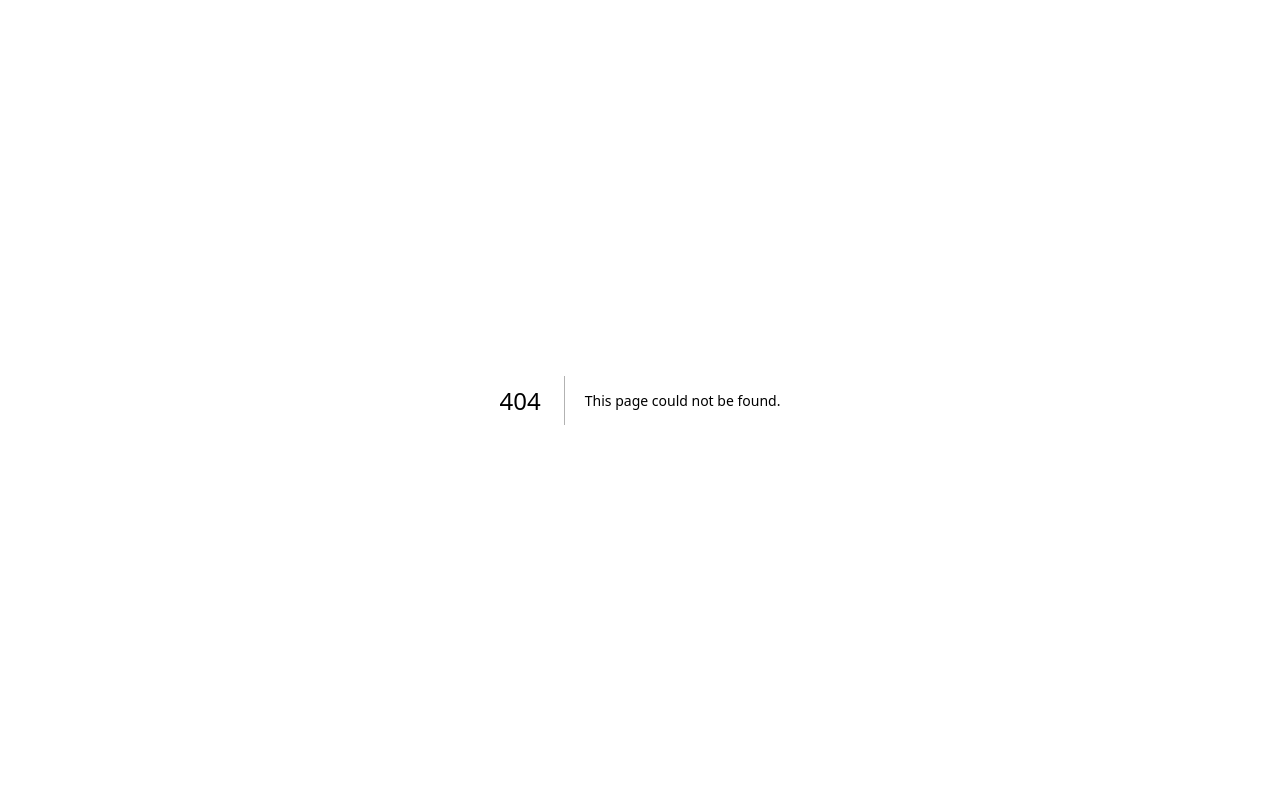
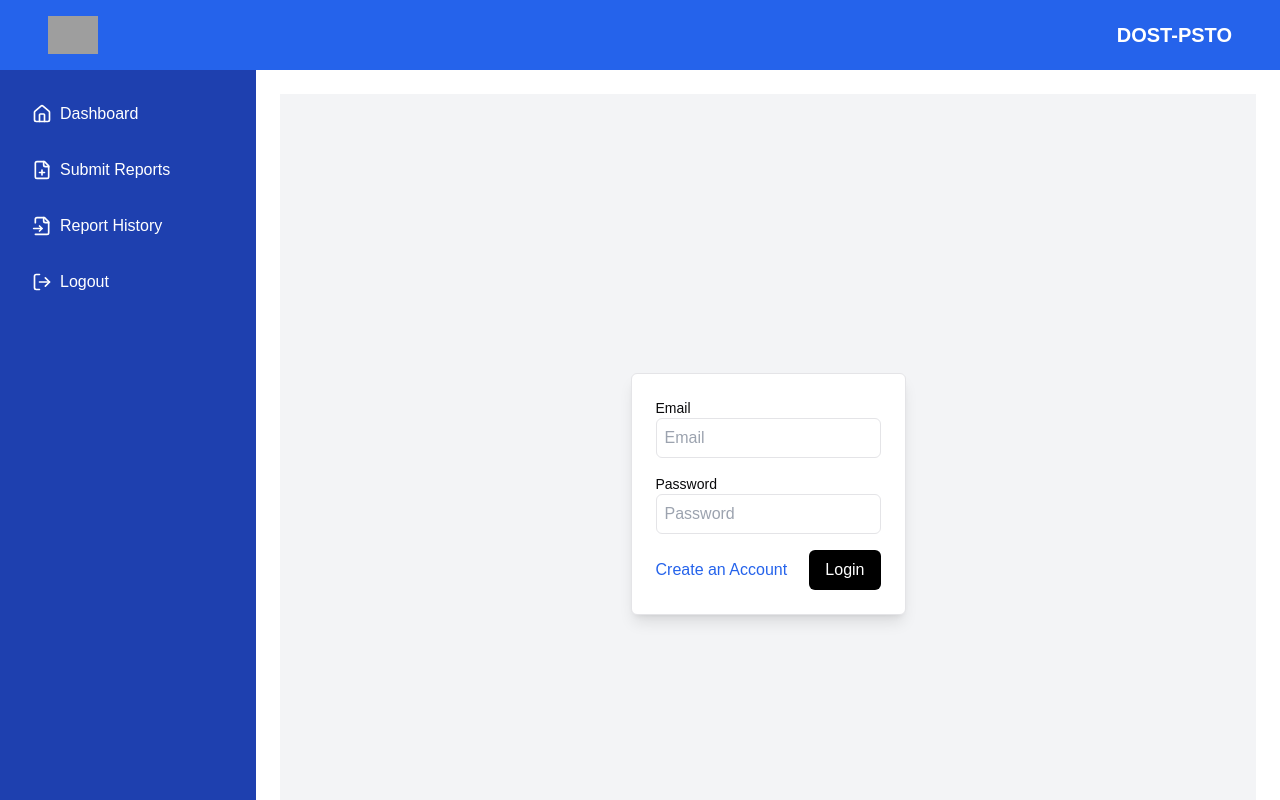
Before and after one commit to mawijardiniano/TechnicaSupportSystem, a Next.js app: page /users/authentication/login in a window 1280 px wide. Before the commit this address had no page. Built offline with nearby package versions, Linux system fonts and the light colour scheme; grey boxes are pictures that could not be loaded.

Commit message:
create a login page for users

```diff
--- a/src/app/(pages)/admin/user_management/page.jsx
+++ b/src/app/(pages)/admin/user_management/page.jsx
@@ -48,7 +48,7 @@ export default function Users() {
               {users.map((user, index) => (
                 <TableRow key={index} className="border-b">
                   <TableCell className="p-4 font-medium">{user.name}</TableCell>
-                  <TableCell className="p-4">{user.position}</TableCell>
+                  <TableCell className="p-4">{user.email}</TableCell>
                   <TableCell className="p-4 text-center space-x-2">
                     <button className="bg-blue-500 text-white px-4 py-1 rounded hover:bg-blue-700">
                       Edit
--- /dev/null
+++ b/src/app/(pages)/users/authentication/login/page.jsx
@@ -0,0 +1,90 @@
+"use client";
+import { useState } from "react";
+import { useRouter } from "next/navigation";
+
+
+export default function Page() {
+  const LOGIN = "http://localhost:5001/api/user/login";
+  const [email, setEmail] = useState("");
+  const [password, setPassword] = useState("");
+  const [message, setMessage] = useState("");
+  const router = useRouter();
+
+  const handleSubmit = async (e) => {
+    e.preventDefault();
+    setMessage("");
+
+    try {
+      const response = await fetch(LOGIN, {
+        method: "POST",
+        headers: {
+          "Content-Type": "application/json",
+        },
+        body: JSON.stringify({ email, password }),
+      });
+
+      const data = await response.json();
+      console.log("Server response:", data);
+
+      if (response.ok && data.status === "ok") {
+        setMessage("Login successful!");
+        localStorage.setItem("token", data.data.token);
+        router.push("/users/dashboard");
+      } else {
+        setMessage(data.message || "Login failed. Please check your credentials and try again.");
+      }
+    } catch (error) {
+      console.error("Login error:", error);
+      setMessage("An error occurred. Please try again later.");
+    }
+  };
+
+  return (
+    <div className="flex items-center justify-center h-screen bg-gray-100">
+      <div className="border rounded-md shadow-lg p-6 bg-white">
+        <form onSubmit={handleSubmit} className="flex flex-col space-y-4">
+          <div>
+            <label htmlFor="email" className="block text-sm font-medium">
+              Email
+            </label>
+            <input
+              id="email"
+              type="email"
+              className="border w-full h-10 p-2 rounded-md"
+              placeholder="Email"
+              value={email}
+              onChange={(e) => setEmail(e.target.value)}
+              required
+            />
+          </div>
+          <div>
+            <label htmlFor="password" className="block text-sm font-medium">
+              Password
+            </label>
+            <input
+              id="password"
+              type="password"
+              className="border w-full h-10 p-2 rounded-md"
+              placeholder="Password"
+              value={password}
+              onChange={(e) => setPassword(e.target.value)}
+              required
+            />
+          </div>
+          {message && <div className="text-red-600">{message}</div>}
+          <div className="flex justify-between items-center">
+            <a href="/register" className="text-blue-600">
+              Create an Account
+            </a>
+            <button
+              type="submit"
+              className="bg-black py-2 px-4 text-white rounded-md"
+            >
+              Login
+            </button>
+          </div>
+        </form>
+      </div>
+    </div>
+  );
+}
--- a/src/app/(pages)/users/dashboard/page.jsx
+++ b/src/app/(pages)/users/dashboard/page.jsx
@@ -1,8 +1,39 @@
+"use client";
+import { useState, useEffect } from "react";
+
 export default function Page() {
+  const [userName, setUserName] = useState("");
+
+  useEffect(() => {
+    const fetchUser = async () => {
+      try {
+        const token = localStorage.getItem("token"); // Get token from local storage
+        if (!token) return; // If no token, exit
+
+        const response = await fetch("http://localhost:5001/api/user/me", {
+          method: "GET",
+          headers: {
+            "Authorization": `Bearer ${token}`,
+            "Content-Type": "application/json",
+          },
+        });
+
+        const data = await response.json();
+        if (response.ok) {
+          setUserName(data.name);
+        }
+      } catch (error) {
+        console.error("Error fetching user:", error);
+      }
+    };
+
+    fetchUser();
+  }, []);
+
   return (
     <div>
       <div className="flex flex-row justify-between">
-        <p className="text-4xl font-bold ">WelCum, DOST Staffs</p>
+        <p className="text-4xl font-bold">Welcome, {userName || "DOST Staff"}</p>
         <button className="bg-black py-2 px-4 rounded-md text-white">Submit Report</button>
       </div>
       <div className="border">
@@ -11,5 +42,5 @@ export default function Page() {
         </div>
       </div>
     </div>
-  )
+  );
 }
--- a/src/app/page.js
+++ b/src/app/page.js
@@ -1,5 +1,5 @@
 
-import Admin from "@/app/(pages)/users/dashboard/page"
+import Admin from "@/app/(pages)/users/authentication/login/page"
 export default function Home() {
   return (
     <div>
```
Also changed, not shown: src/app/(pages)/users/authentication/signup/page.jsx (added), 2 other files (tests, documents, lock files or other folders).
